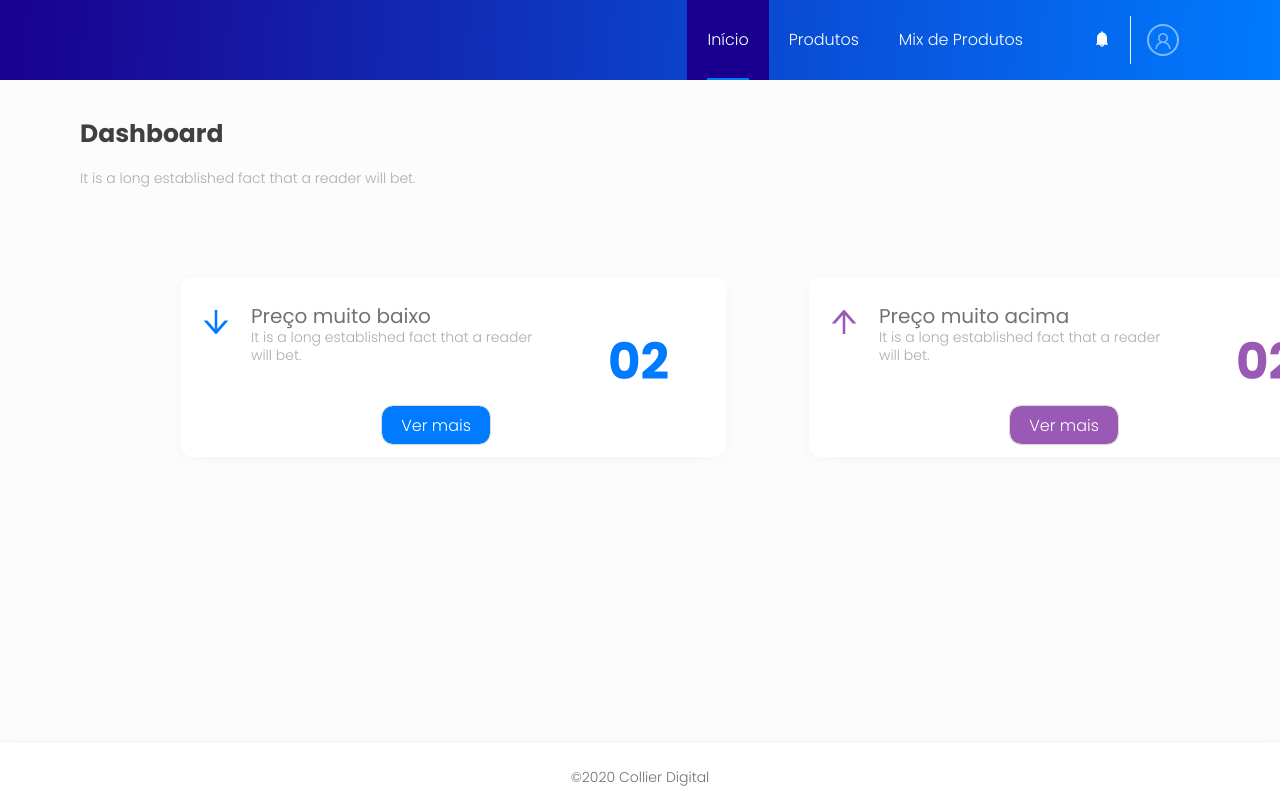
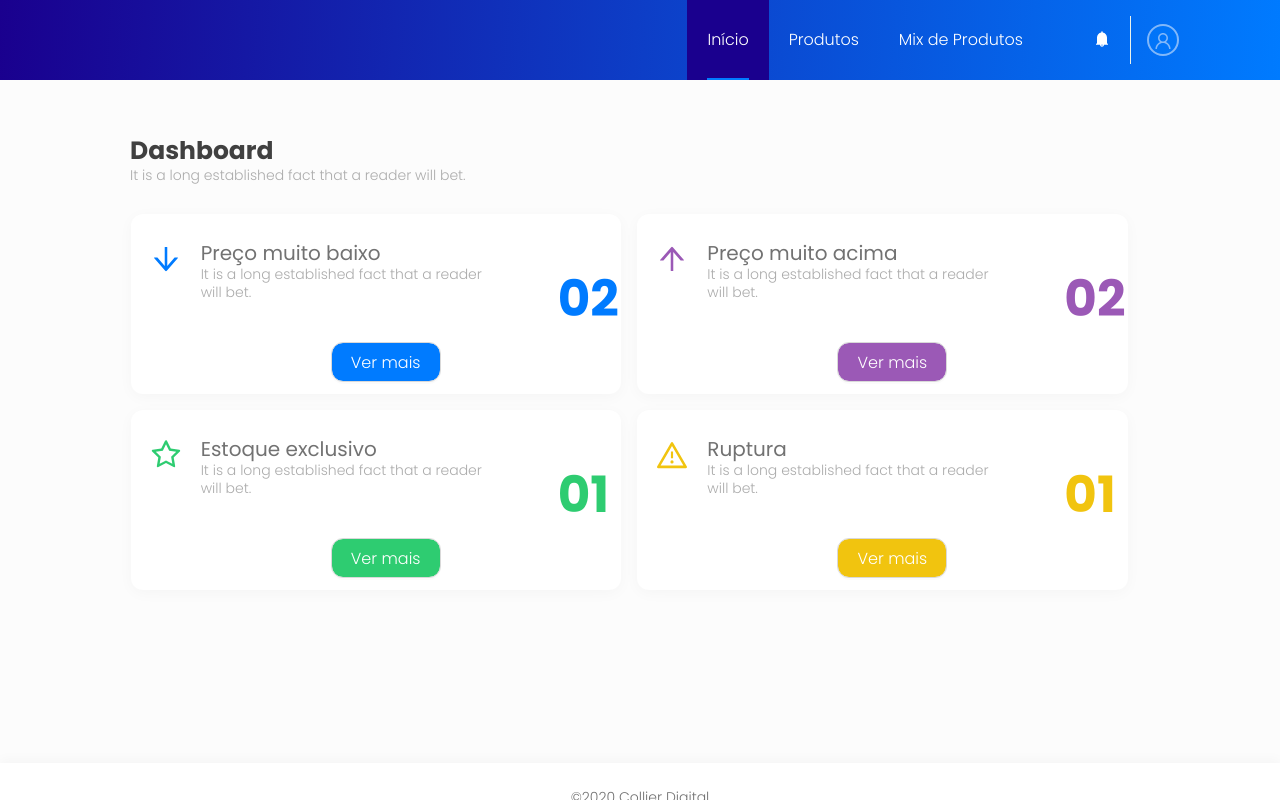
Before and after one commit to manoelacs/Collier-Digital, a React (Create React App) app in the folder collier-digital/: page /dashboard in a window 1280 px wide. Built offline with nearby package versions, Linux system fonts and the light colour scheme.

Commit message:
#2 cards da dashboard e container  ajustados

```diff
--- a/collier-digital/src/components/CardDashboard/styles.ts
+++ b/collier-digital/src/components/CardDashboard/styles.ts
@@ -6,7 +6,7 @@ import { ArrowUpOutlined, } from '@ant-design/icons'
 export const Container = styled.div`
     display: flex;
     flex-direction: row;
-    width: 545px;
+    /* width: 545px; */
     height: 180px;
     background: #FFFFFF 0% 0% no-repeat padding-box;
     box-shadow: 0px 3px 15px #00000008;
--- a/collier-digital/src/components/SubHeader/styles.ts
+++ b/collier-digital/src/components/SubHeader/styles.ts
@@ -5,10 +5,11 @@ export const SubHeader = styled(Header)`
   display: flex;
   align-items: center;
   flex-direction: row;
-  height: 165px;
-  max-height: 165px;
+  /* height: 100px;
+  max-height: 150px; */
   background: #FCFCFC;
-  padding: 0 80px;
+ // padding: 0px 80px;
+  margin-top: 50px
 
 `;
 
@@ -18,11 +19,11 @@ export const StyledSubHeaderTitle = styled.p`
   color: #404040;
   text-align: left;
   opacity: 1;
-  /* text-overflow: ellipsis;
+  text-overflow: ellipsis;
   overflow: hidden;
-  white-space: nowrap;
+ // white-space: nowrap;
   margin: 0 0 0 0;
-  height: 16px; */
+  height: 20px;
 
 `;
 
@@ -32,16 +33,16 @@ export const StyledSubHeaderSubTitle = styled.p`
   text-align: left;
   font: normal normal 300 14px/18px Poppins;
   opacity: 1;
-  /* text-overflow: ellipsis;
+  text-overflow: ellipsis;
   overflow: hidden;
   white-space: nowrap;
-  margin: 5px 0 0 0; */
+  margin: 5px 0 0 0;
 
 `;
 
 
 export const StyledSubHeaderText = styled.div`
-  overflow: hidden;
+   overflow: hidden;
   line-height: 100%;
 `;
 
--- a/collier-digital/src/pages/Dashboard/Dashboard.tsx
+++ b/collier-digital/src/pages/Dashboard/Dashboard.tsx
@@ -28,8 +28,8 @@ const Dashboard: FC = (props: any) => {
       />
 
       <S.StyledContent>
-       { <Row justify="space-around" gutter={[24, 24]}>
-          <S.StyledCol span={6}>
+       { <Row   gutter={[16, 16]}>
+          <S.StyledCol offset={1} span={10}>
                  <CardDashboard
                     title="Preço muito baixo"
                     subtitle='It is a long established fact that a reader will bet.'
@@ -39,7 +39,7 @@ const Dashboard: FC = (props: any) => {
                 />
           </S.StyledCol>
 
-          <S.StyledCol span={6}>
+          <S.StyledCol  span={10}>
                 <CardDashboard
                     title="Preço muito acima"
                     subtitle='It is a long established fact that a reader will bet.'
@@ -49,26 +49,26 @@ const Dashboard: FC = (props: any) => {
                  />
           </S.StyledCol>
 
-          {/* <S.StyledCol span={6}>
+           <S.StyledCol offset={1} span={10}>
                 <CardDashboard
                     title="Estoque exclusivo"
                     subtitle='It is a long established fact that a reader will bet.'
-                    icon = {<StarOutlined  style={{color: '#2ECC71', fontSize: '30px'}} />}/>}
+                    icon = {<StarOutlined  style={{color: '#2ECC71', fontSize: '30px'}} />}
                     color= '#2ECC71'
                     codigo='01'
                  />
 
           </S.StyledCol>
-          <S.StyledCol span={6}>
+          <S.StyledCol span={10}>
                 <CardDashboard
                     title="Ruptura"
                     subtitle='It is a long established fact that a reader will bet.'
-                    icon = {<WarningOutlined style={{color: '#F1C40F', fontSize: '30px'}} />}/>}
+                    icon = {<WarningOutlined style={{color: '#F1C40F', fontSize: '30px'}} />}
                     color= '#F1C40F'
                     codigo='01'
                 />
 
-          </S.StyledCol> */}
+          </S.StyledCol>
 
         </Row>}
       </S.StyledContent>
--- a/collier-digital/src/pages/Dashboard/styles.ts
+++ b/collier-digital/src/pages/Dashboard/styles.ts
@@ -4,10 +4,12 @@ import styled from "styled-components";
 
 export const StyledWrapper = styled.div`
     height: 100%;
+    margin-left: 80px;
+    margin-bottom: 137px;
 `;
 export const StyledContent = styled(Content)`
-    padding: 32px 24px;
-    padding-bottom: 32px;
+  padding: 20px 0px;
+
 `;
 export const StyledCol = styled(Col)`
     width: 545px;
```
